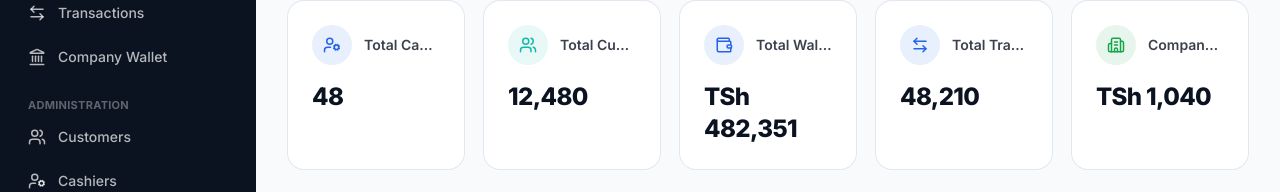
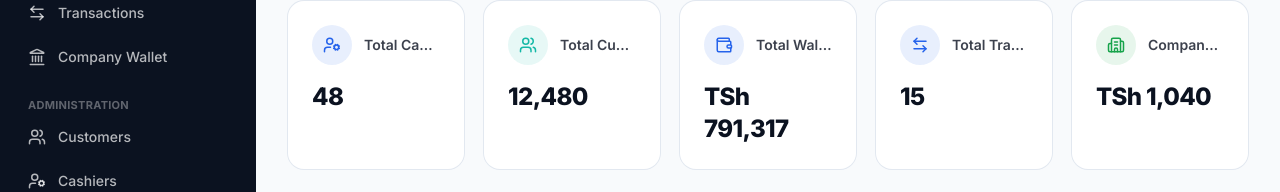
Before and after one commit to Abuu37/E-wallet-frontend, a React (Vite) app: page /dashboard in a window 1280 px wide. Shown: the part 176-368 px from the top of the page. Built offline with nearby package versions, Linux system fonts and the light colour scheme.

Commit message:
feat: wire Overview's Total Wallet Balance and Total Transactions to real data

```diff
--- a/src/features/overview/pages/Overview.tsx
+++ b/src/features/overview/pages/Overview.tsx
@@ -51,7 +51,15 @@ import {
   type VolumeRange,
 } from '../data'
 import { transactions, getAmountTone, formatTxDateTime } from '../../transactions/data'
-import { chartOfAccounts, getAccountBalance, TRUST_ACCOUNT_BALANCE } from '../../ledger/data'
+import {
+  chartOfAccounts,
+  getAccountBalance,
+  getCustomerBalance,
+  getCashierFloatBalance,
+  TRUST_ACCOUNT_BALANCE,
+} from '../../ledger/data'
+import { customers } from '../../customers/data'
+import { cashiers } from '../../cashiers/data'
 import { maskAccount } from '../../../utils/mask'
 
 const txStatusVariant = {
@@ -236,6 +244,15 @@ export default function Overview() {
     balanceOf('2000') + balanceOf('2005') + balanceOf('2010') + balanceOf('2020')
   const companyEquity = balanceOf('4000') - balanceOf('5000')
 
+  // Total e-money the company is currently custodying for others: every customer's wallet
+  // plus every cashier's float, combined — distinct from Company Equity above, which is money
+  // the company itself owns.
+  const customerWalletBalance = customers.reduce((sum, c) => sum + getCustomerBalance(c), 0)
+  const cashierFloatBalance = cashiers.reduce((sum, c) => sum + getCashierFloatBalance(c), 0)
+  const totalWalletBalance = customerWalletBalance + cashierFloatBalance
+
+  const successfulTransactionsCount = transactions.filter((tx) => tx.status === 'Successful').length
+
   return (
     <div className="space-y-6">
       <div>
@@ -262,13 +279,13 @@ export default function Overview() {
           icon={Wallet}
           tone="brand"
           label="Total Wallet Balance"
-          value={currency(overviewStats.totalWalletBalance)}
+          value={currency(totalWalletBalance)}
         />
         <StatCard
           icon={ArrowLeftRight}
           tone="brand"
           label="Total Transactions"
-          value={number(overviewStats.totalTransactions)}
+          value={number(successfulTransactionsCount)}
         />
         <StatCard
           icon={Building2}
```
